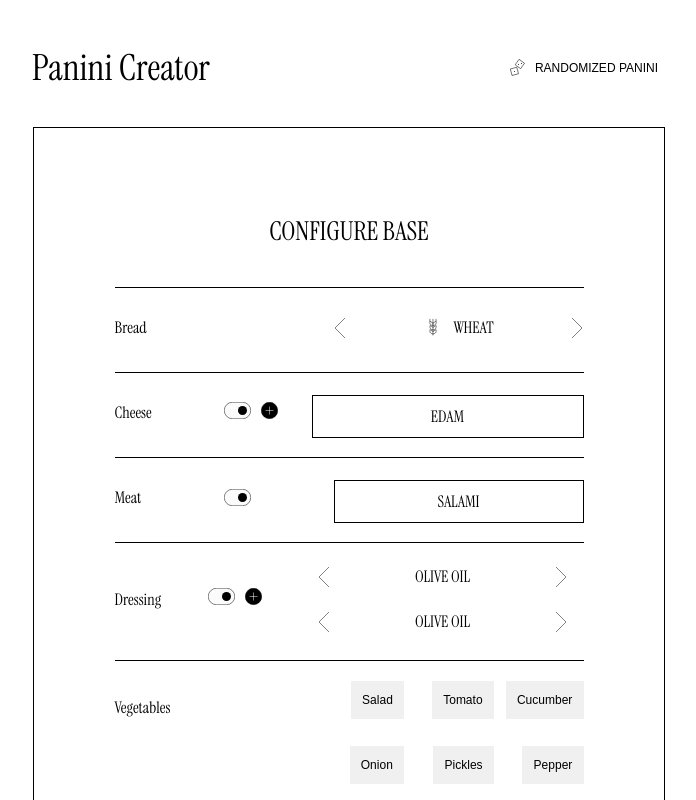
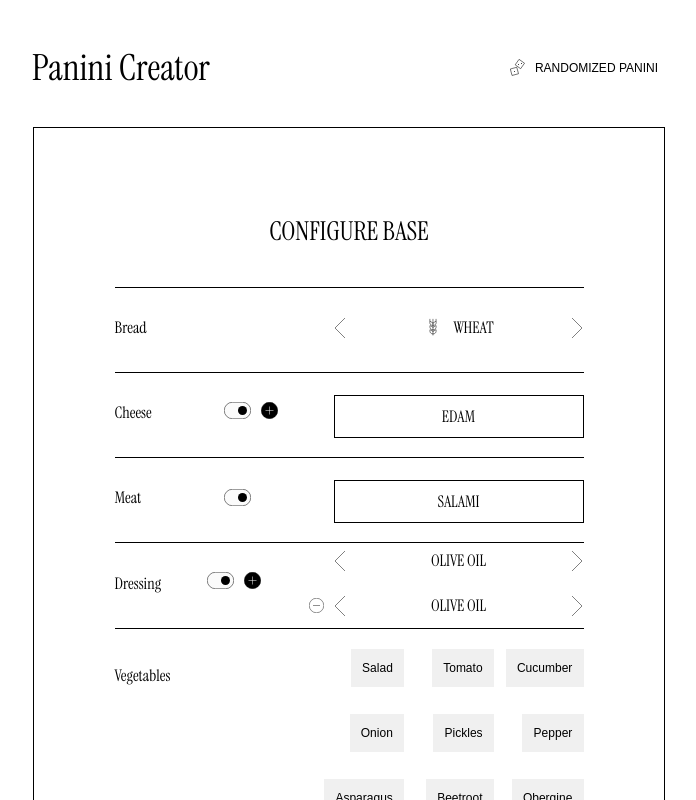
Before and after one commit to mr-fox93/panini-creator, a React (Vite) app: page /home in a window 1280 px wide. Both pictures are taken after a click on the picture 544 px from the left and 580 px from the top of the page. Shown: the top 800 px of the page, without its empty margins (291-987 px from the left). Built offline with nearby package versions, Linux system fonts and the light colour scheme.

Commit message:
fix a few issues with styled component

```diff
--- a/src/components/CheeseSelect.tsx
+++ b/src/components/CheeseSelect.tsx
@@ -13,14 +13,13 @@ interface DropdownContainerProps {
 }
 
 const DropdownContainer = styled.div`
-  //width: 250px;
+  width: 250px;
   height: 35px;
   margin: 0;
   position: relative;
 `;
 
 const DropdownHeader = styled.div`
-  width: 250px;
   text-align: center;
   padding: 10px;
   border: 1px solid #000;
@@ -56,7 +55,6 @@ const ListItem = styled.li`
 `;
 
 const DropdownsContainer = styled.div<DropdownContainerProps>`
-  width: 250px;
   display: flex;
   flex-direction: column;
   gap: 10px;
@@ -183,179 +181,3 @@ const CustomDropdown = () => {
 };
 
 export default CustomDropdown;
-
-/*
-import { useState, Fragment } from "react";
-import styled from "styled-components";
-import SwichOn from "../arrows/SwichOn.svg";
-import SwichOff from "../arrows/SwichOff.svg";
-import Minus from "../arrows/Minus.svg";
-import Add from "../arrows/PlusHover.svg";
-import { cheeseVariants } from "../data/cheese";
-import { z } from "zod";
-import { useFormContext } from "react-hook-form";
-
-interface DropdownContainerProps {
-  isVisible: boolean;
-}
-
-const DropdownContainer = styled.div<DropdownContainerProps>`
-  width: 250px;
-  height: 35px;
-  margin: 0;
-  position: relative;
-  visibility: ${(props) => (props.isVisible ? "visible" : "hidden")};
-`;
-
-const DropdownHeader = styled.div`
-  text-align: center;
-  padding: 10px;
-  border: 1px solid #000;
-  cursor: pointer;
-`;
-
-const DropdownListContainer = styled.div`
-  position: absolute;
-  width: 100%;
-  border: 1px solid #000;
-  border-top: none;
-  z-index: 100;
-  background: #fff;
-`;
-
-const DropdownList = styled.ul`
-  list-style: none;
-  padding: 0;
-  margin: 0;
-`;
-
-const ListItem = styled.li`
-  margin-top:20px
-  text-align: center;
-  padding: 10px;
-  border-bottom: 1px solid #000;
-  &:last-child {
-    border-bottom: none;
-  }
-  &:hover {
-    background-color: #f6f6f6;
-  }
-`;
-
-const DropdownsContainer = styled.div`
-  display: flex;
-  flex-direction: column;
-  gap: 10px;
-  margin-bottom: 20px;
-  margin-top: 20px;
-`;
-
-const DropdownWithRemove = styled.div`
-  gap: 10px;
-  display: flex;
-  align-items: center;
-  justify-content: flex-end;
-`;
-
-const RemoveButton = styled.img`
-  cursor: pointer;
-  margin-left: 10px;
-`;
-
-export const cheeseSchema = z.array(
-  z.union([
-    z.literal("MOZZARELLA"),
-    z.literal("STRACIATELLA"),
-    z.literal("EDAM"),
-    z.literal("GOUDA"),
-  ])
-);
-
-const CustomDropdown = () => {
-  const [selectedOptions, setSelectedOptions] = useState([cheeseVariants[0]]);
-  const [isOpen, setIsOpen] = useState([false]);
-  const [isVisible, setIsVisible] = useState(true);
-  const { setValue } = useFormContext();
-
-  const toggling = (index: number) => {
-    setIsOpen(isOpen.map((open, i) => (i === index ? !open : false)));
-  };
-
-  const visible = () => setIsVisible(!isVisible);
-
-  const onOptionClicked = (value: string, index: number) => () => {
-    const newOptions = [...selectedOptions];
-    newOptions[index] = value;
-    setSelectedOptions(newOptions);
-    toggling(index);
-    setValue(`base.cheese[${index}]`, value, { shouldValidate: true });
-  };
-
-  const addAnotherDropdown = () => {
-    if (selectedOptions.length < 3) {
-      const newOptions = [...selectedOptions, cheeseVariants[0]];
-      setSelectedOptions(newOptions);
-      setIsOpen([...isOpen, false]);
-      setValue(`base.cheese`, newOptions, { shouldValidate: true });
-    }
-  };
-
-  const removeDropdown = (index: number) => {
-    const filteredOptions = selectedOptions.filter((_, i) => i !== index);
-    const filteredIsOpen = isOpen.filter((_, i) => i !== index);
-    setSelectedOptions(filteredOptions);
-    setIsOpen(filteredIsOpen);
-    setValue(`base.cheese`, filteredOptions, { shouldValidate: true });
-  };
-
-  return (
-    <Fragment>
-      <p>Cheese</p>
-      <div>
-        <img
-          style={{ marginRight: "10px" }}
-          onClick={visible}
-          src={isVisible ? SwichOn : SwichOff}
-          alt={isVisible ? "SwichOn" : "SwichOff"}
-        />
-        <img onClick={addAnotherDropdown} src={Add} alt="Add" />
-      </div>
-      <DropdownsContainer>
-        {selectedOptions.map((option, index) => (
-          <DropdownWithRemove key={index}>
-            {index !== 0 && (
-              <RemoveButton
-                src={Minus}
-                alt="Remove"
-                onClick={() => removeDropdown(index)}
-              />
-            )}
-            <DropdownContainer isVisible={true}>
-              <DropdownHeader onClick={() => toggling(index)}>
-                {option}
-              </DropdownHeader>
-              {isOpen[index] && (
-                <DropdownListContainer>
-                  <DropdownList>
-                    {cheeseVariants.map((item, itemIndex) => (
-                      <ListItem
-                        onClick={onOptionClicked(item, index)}
-                        key={itemIndex}
-                      >
-                        {item}
-                      </ListItem>
-                    ))}
-                  </DropdownList>
-                </DropdownListContainer>
-              )}
-            </DropdownContainer>
-          </DropdownWithRemove>
-        ))}
-      </DropdownsContainer>
-    </Fragment>
-  );
-};
-
-export default CustomDropdown;
-
-*/
--- a/src/components/DressingCarousel.tsx
+++ b/src/components/DressingCarousel.tsx
@@ -7,6 +7,8 @@ import RightArrowImage from "../arrows/Vector3.svg";
 import SwichOn from "../arrows/SwichOn.svg";
 import SwichOff from "../arrows/SwichOff.svg";
 import Add from "../arrows/PlusHover.svg";
+import Minus from "../arrows/Minus.svg";
+
 import { dressingVariants } from "../data/dressing";
 
 interface CarouselWrapProps {
@@ -38,7 +40,19 @@ const CarouselCaontainer = styled.div`
   display: flex;
   flex-direction: column;
   gap: 10px;
-  padding: 1rem;
+`;
+
+const RemoveButton = styled.img`
+  cursor: pointer;
+  margin-left: 10px;
+  width: 15px;
+`;
+
+const WrapSingleCarousel = styled.div`
+  gap: 10px;
+  display: flex;
+  align-items: center;
+  justify-content: flex-end;
 `;
 
 export const dressingSchema = z.array(z.string()).optional().nullable();
@@ -80,6 +94,13 @@ const DressingCarousel: React.FC = () => {
     updateDressing(carouselIndex, newIndex);
   };
 
+  const removeCarousel = (carouselIndex: number) => {
+    const filterDeleted = carousels.filter(
+      (_, index) => index !== carouselIndex
+    );
+    setCarousels(filterDeleted);
+  };
+
   useEffect(() => {
     if (isVisible) {
       setValue(
@@ -109,6 +130,15 @@ const DressingCarousel: React.FC = () => {
       </div>
       <CarouselCaontainer>
         {carousels.map((carousel, index) => (
+          <>
+            <WrapSingleCarousel>
+              {index !== 0 && (
+                <RemoveButton
+                  onClick={() => removeCarousel(index)}
+                  src={Minus}
+                  alt="Remove"
+                />
+              )}
               <CarouselWrap key={index} isVisible={isVisible}>
                 <img
                   onClick={() => prevDressing(index)}
@@ -126,6 +156,8 @@ const DressingCarousel: React.FC = () => {
                   alt="Right Arrow"
                 />
               </CarouselWrap>
+            </WrapSingleCarousel>
+          </>
         ))}
       </CarouselCaontainer>
     </>
```
Lines whose indentation alone changed are shown as unchanged.
